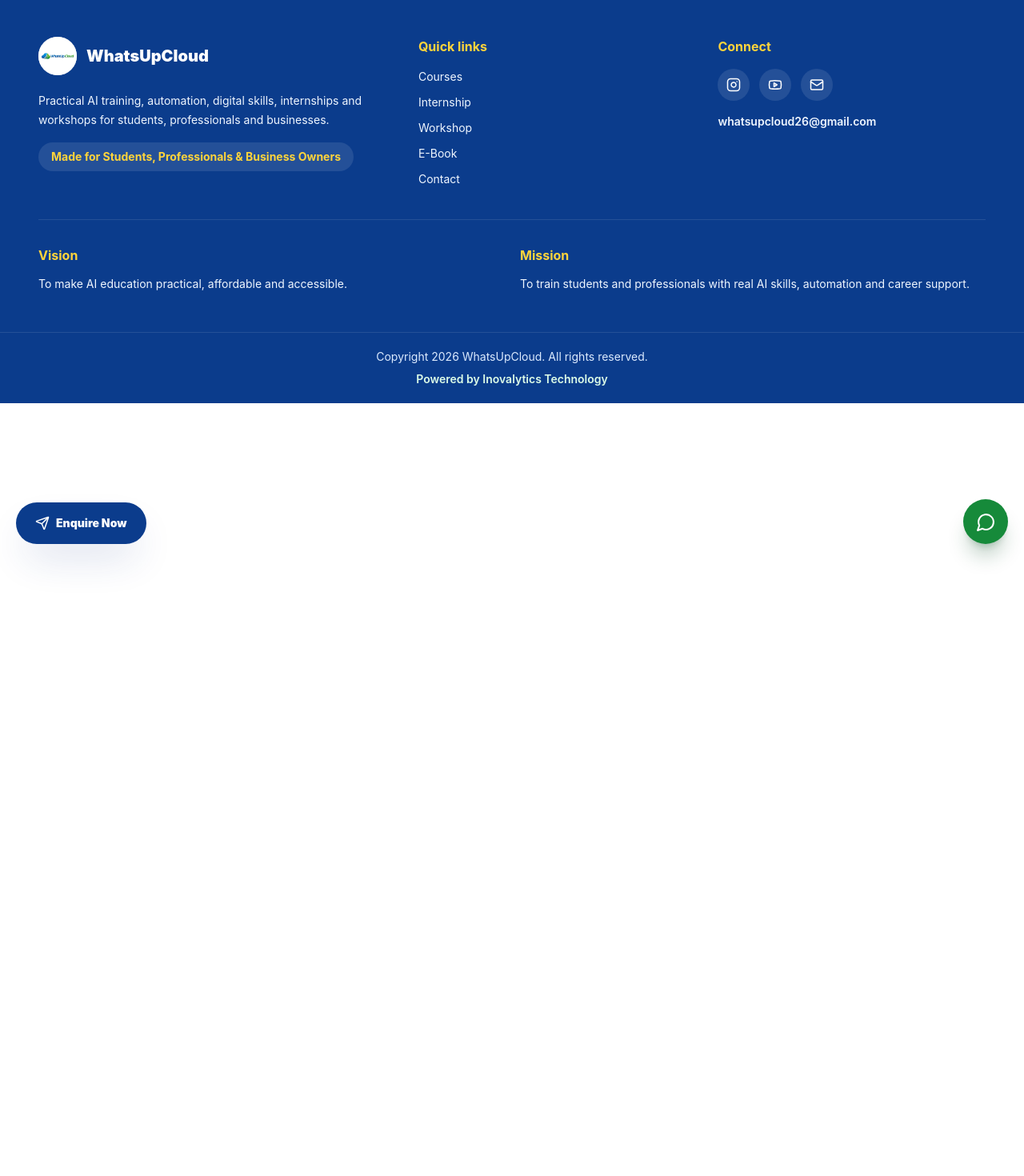
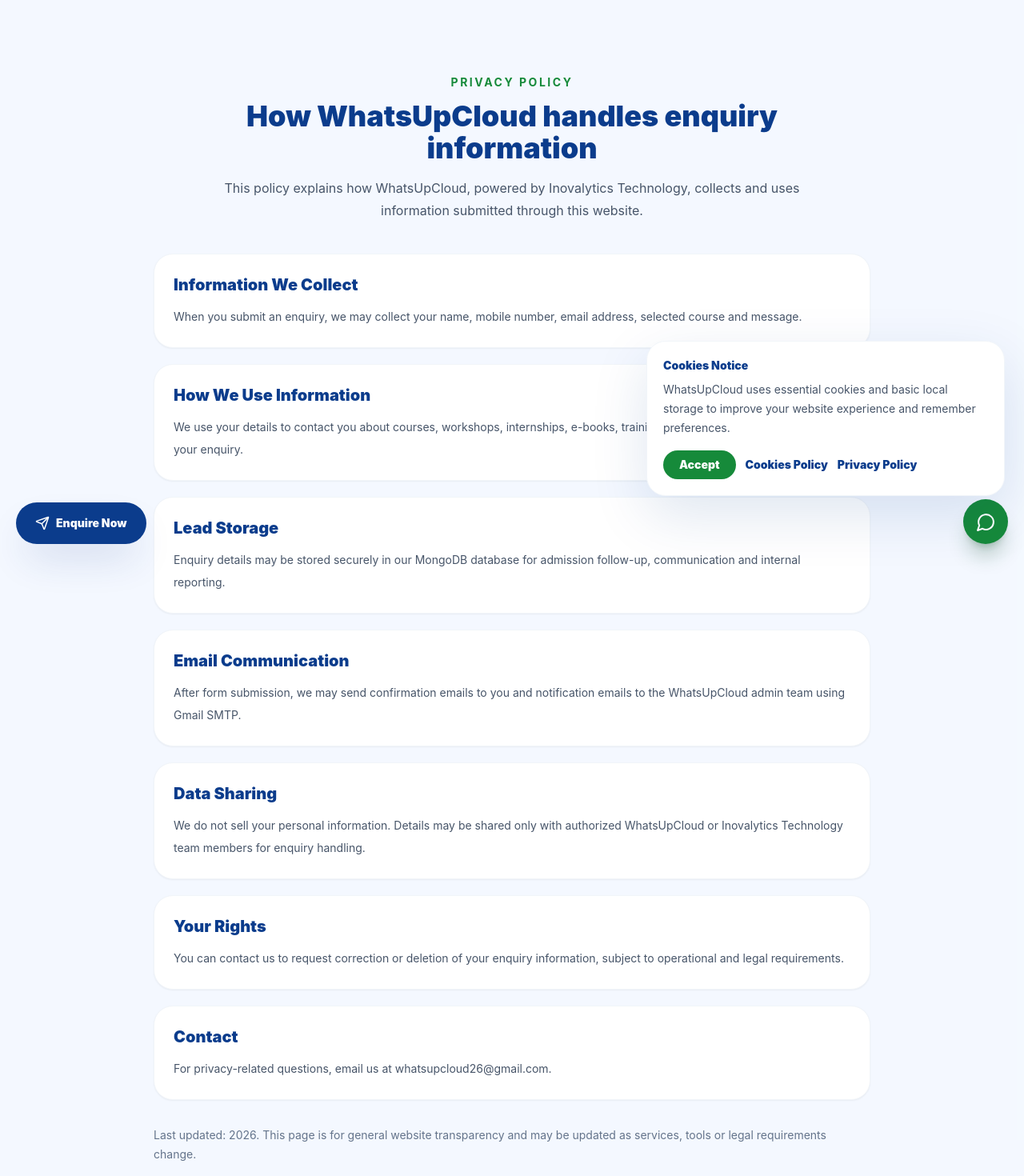
Before and after one commit to whatsupcloud/WhatsupcloudWebsite, a React (Vite) app in the folder frontend/: page /privacy-policy in a window 1280 px wide. Shown: the part 100-1570 px from the top of the page at 80% size. Before the commit the page ends 800 px from the top, so only its background shows below. Built offline with nearby package versions, Linux system fonts and the light colour scheme.

Commit message:
Add privacy and cookies policies

```diff
--- a/frontend/src/App.jsx
+++ b/frontend/src/App.jsx
@@ -4,6 +4,7 @@
 import Chatbot from "./components/Chatbot.jsx";
 import LeadPopup from "./components/LeadPopup.jsx";
 import StickyCTA from "./components/StickyCTA.jsx";
+import CookieConsent from "./components/CookieConsent.jsx";
 import Home from "./pages/Home.jsx";
 import About from "./pages/About.jsx";
 import Courses from "./pages/Courses.jsx";
@@ -11,6 +12,8 @@
 import Workshop from "./pages/Workshop.jsx";
 import Ebook from "./pages/Ebook.jsx";
 import Contact from "./pages/Contact.jsx";
+import PrivacyPolicy from "./pages/PrivacyPolicy.jsx";
+import CookiesPolicy from "./pages/CookiesPolicy.jsx";
 
 export default function App() {
   return (
@@ -25,12 +28,15 @@
           <Route path="/workshop" element={<Workshop />} />
           <Route path="/ebook" element={<Ebook />} />
           <Route path="/contact" element={<Contact />} />
+          <Route path="/privacy-policy" element={<PrivacyPolicy />} />
+          <Route path="/cookies-policy" element={<CookiesPolicy />} />
         </Routes>
       </main>
       <Footer />
       <Chatbot />
       <LeadPopup />
       <StickyCTA />
+      <CookieConsent />
     </div>
   );
 }
--- /dev/null
+++ b/frontend/src/components/CookieConsent.jsx
@@ -0,0 +1,39 @@
+import { useEffect, useState } from "react";
+import { Link } from "react-router-dom";
+
+const storageKey = "whatsupcloud-cookie-consent";
+
+export default function CookieConsent() {
+  const [visible, setVisible] = useState(false);
+
+  useEffect(() => {
+    setVisible(localStorage.getItem(storageKey) !== "accepted");
+  }, []);
+
+  function acceptCookies() {
+    localStorage.setItem(storageKey, "accepted");
+    setVisible(false);
+  }
+
+  if (!visible) return null;
+
+  return (
+    <div className="fixed inset-x-4 bottom-20 z-50 rounded-3xl border border-slate-100 bg-white p-5 shadow-premium md:left-auto md:right-6 md:max-w-md">
+      <p className="text-sm font-black text-primary">Cookies Notice</p>
+      <p className="mt-2 text-sm leading-6 text-slate-600">
+        WhatsUpCloud uses essential cookies and basic local storage to improve your website experience and remember preferences.
+      </p>
+      <div className="mt-4 flex flex-wrap items-center gap-3">
+        <button type="button" onClick={acceptCookies} className="rounded-full bg-brandGreen px-5 py-2 text-sm font-black text-white transition hover:bg-primary">
+          Accept
+        </button>
+        <Link to="/cookies-policy" className="text-sm font-black text-primary transition hover:text-brandGreen">
+          Cookies Policy
+        </Link>
+        <Link to="/privacy-policy" className="text-sm font-black text-primary transition hover:text-brandGreen">
+          Privacy Policy
+        </Link>
+      </div>
+    </div>
+  );
+}
--- a/frontend/src/components/Footer.jsx
+++ b/frontend/src/components/Footer.jsx
@@ -31,6 +31,8 @@
             <Link to="/workshop">Workshop</Link>
             <Link to="/ebook">E-Book</Link>
             <Link to="/contact">Contact</Link>
+            <Link to="/privacy-policy">Privacy Policy</Link>
+            <Link to="/cookies-policy">Cookies Policy</Link>
           </div>
         </div>
         <div>
--- /dev/null
+++ b/frontend/src/pages/CookiesPolicy.jsx
@@ -0,0 +1,35 @@
+import SectionTitle from "../components/SectionTitle.jsx";
+
+const sections = [
+  ["What Cookies Are", "Cookies and local storage are small browser-based tools that help websites remember preferences and improve user experience."],
+  ["How We Use Cookies", "WhatsUpCloud uses essential browser storage to remember cookie consent and support basic website functionality such as enquiry flow and user experience preferences."],
+  ["Analytics and Marketing", "If analytics or marketing tools are added in future, this policy may be updated to explain what is collected and how it is used."],
+  ["Managing Cookies", "You can disable or delete cookies from your browser settings. Some website preferences may reset if cookies or local storage are cleared."],
+  ["Contact", "For cookie-related questions, email us at whatsupcloud26@gmail.com."]
+];
+
+export default function CookiesPolicy() {
+  return (
+    <section className="section bg-green-50/70">
+      <div className="container-max">
+        <SectionTitle
+          eyebrow="Cookies Policy"
+          title="How cookies and browser storage are used"
+          text="This page explains how WhatsUpCloud uses essential cookies and local storage on the website."
+          center
+        />
+        <div className="mx-auto grid max-w-4xl gap-5">
+          {sections.map(([title, text]) => (
+            <div key={title} className="rounded-3xl border border-slate-100 bg-white p-6 shadow-sm">
+              <h2 className="text-xl font-black text-primary">{title}</h2>
+              <p className="mt-3 text-sm leading-7 text-slate-600">{text}</p>
+            </div>
+          ))}
+        </div>
+        <p className="mx-auto mt-8 max-w-4xl text-sm leading-6 text-slate-500">
+          Last updated: 2026. This policy may be updated when website tools or tracking features change.
+        </p>
+      </div>
+    </section>
+  );
+}
--- /dev/null
+++ b/frontend/src/pages/PrivacyPolicy.jsx
@@ -0,0 +1,37 @@
+import SectionTitle from "../components/SectionTitle.jsx";
+
+const sections = [
+  ["Information We Collect", "When you submit an enquiry, we may collect your name, mobile number, email address, selected course and message."],
+  ["How We Use Information", "We use your details to contact you about courses, workshops, internships, e-books, training updates and support related to your enquiry."],
+  ["Lead Storage", "Enquiry details may be stored securely in our MongoDB database for admission follow-up, communication and internal reporting."],
+  ["Email Communication", "After form submission, we may send confirmation emails to you and notification emails to the WhatsUpCloud admin team using Gmail SMTP."],
+  ["Data Sharing", "We do not sell your personal information. Details may be shared only with authorized WhatsUpCloud or Inovalytics Technology team members for enquiry handling."],
+  ["Your Rights", "You can contact us to request correction or deletion of your enquiry information, subject to operational and legal requirements."],
+  ["Contact", "For privacy-related questions, email us at whatsupcloud26@gmail.com."]
+];
+
+export default function PrivacyPolicy() {
+  return (
+    <section className="section bg-blue-50/70">
+      <div className="container-max">
+        <SectionTitle
+          eyebrow="Privacy Policy"
+          title="How WhatsUpCloud handles enquiry information"
+          text="This policy explains how WhatsUpCloud, powered by Inovalytics Technology, collects and uses information submitted through this website."
+          center
+        />
+        <div className="mx-auto grid max-w-4xl gap-5">
+          {sections.map(([title, text]) => (
+            <div key={title} className="rounded-3xl border border-slate-100 bg-white p-6 shadow-sm">
+              <h2 className="text-xl font-black text-primary">{title}</h2>
+              <p className="mt-3 text-sm leading-7 text-slate-600">{text}</p>
+            </div>
+          ))}
+        </div>
+        <p className="mx-auto mt-8 max-w-4xl text-sm leading-6 text-slate-500">
+          Last updated: 2026. This page is for general website transparency and may be updated as services, tools or legal requirements change.
+        </p>
+      </div>
+    </section>
+  );
+}
```
